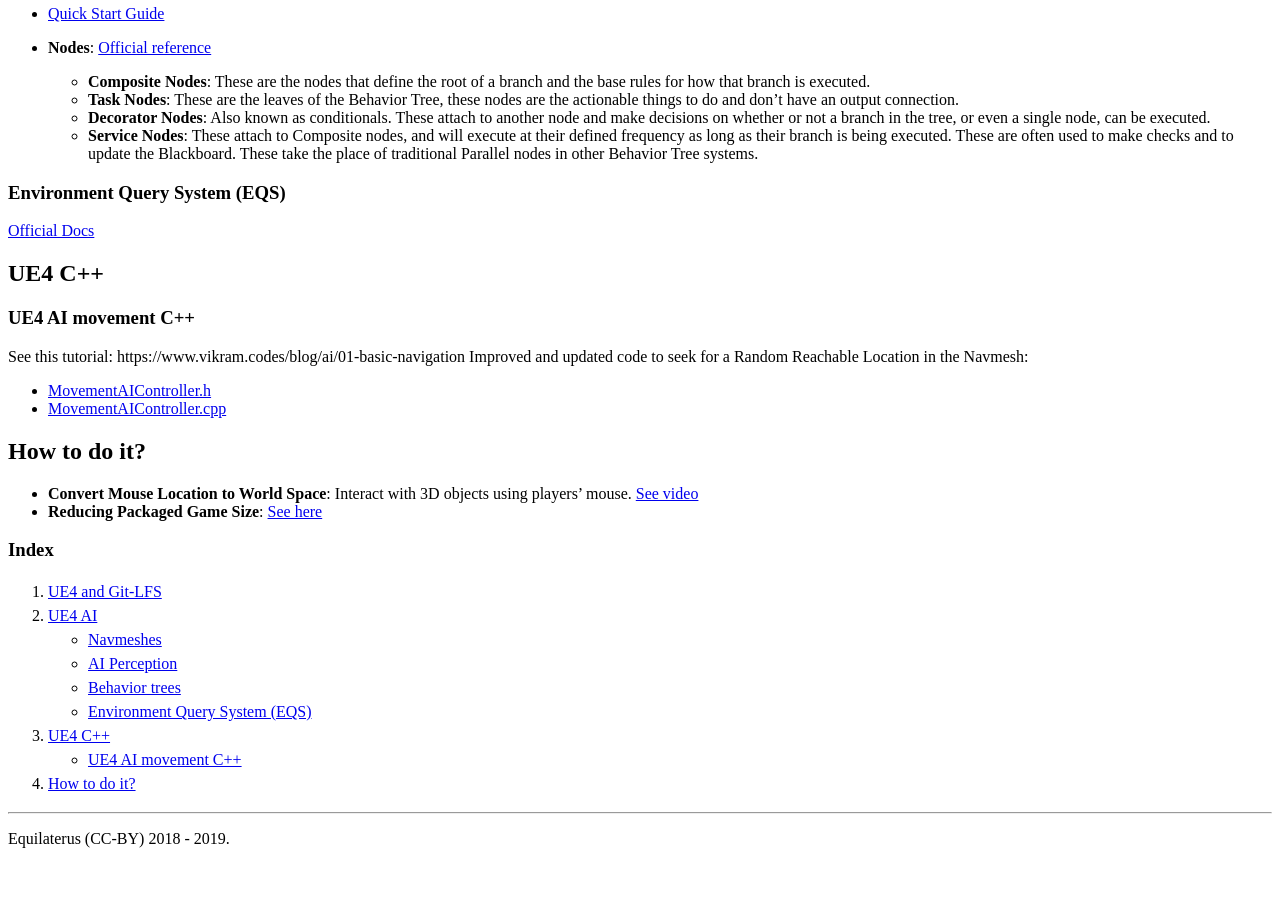
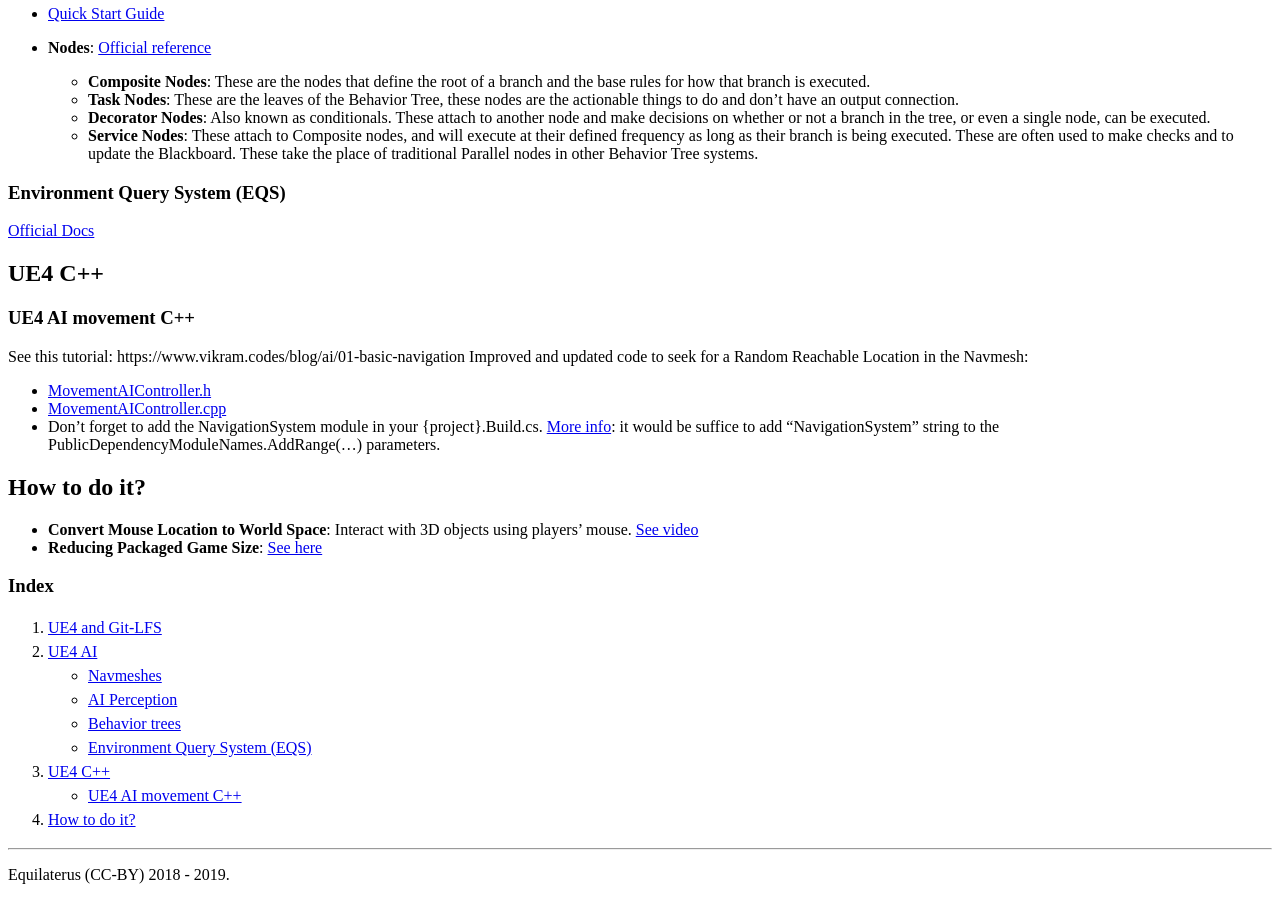
Before and after one commit to equilaterus/wikilaterus, a Jekyll site: the page built from wiki/Videogames-UE4-Development.md, in a window 1280 px wide and 900 px high, scrolled down 985 px. Built offline with Jekyll 4.4.1, drawn with Linux system fonts in a browser that asks for light colours; nearby versions of some CDN libraries; a style sheet for code colours, icons or effects is not loaded; before the commit the page ends 1849 px from its top, so only the background shows below that.

Commit message:
Added UE4 note

```diff
--- a/wiki/Videogames-UE4-Development.md
+++ b/wiki/Videogames-UE4-Development.md
@@ -58,6 +58,7 @@
 
 * [MovementAIController.h](https://gist.github.com/dacanizares/6f47164e3d86d9fd6d19bd129d888695)
 * [MovementAIController.cpp](https://gist.github.com/dacanizares/5db9c59281a9c9049bf819acce7e29bc)
+* Don't forget to add the NavigationSystem module in your {project}.Build.cs. [More info](https://docs.unrealengine.com/en-US/Programming/Modules/Gameplay/index.html): it would be suffice to add "NavigationSystem" string to the PublicDependencyModuleNames.AddRange(...) parameters.
 
 
 ## How to do it?
```
